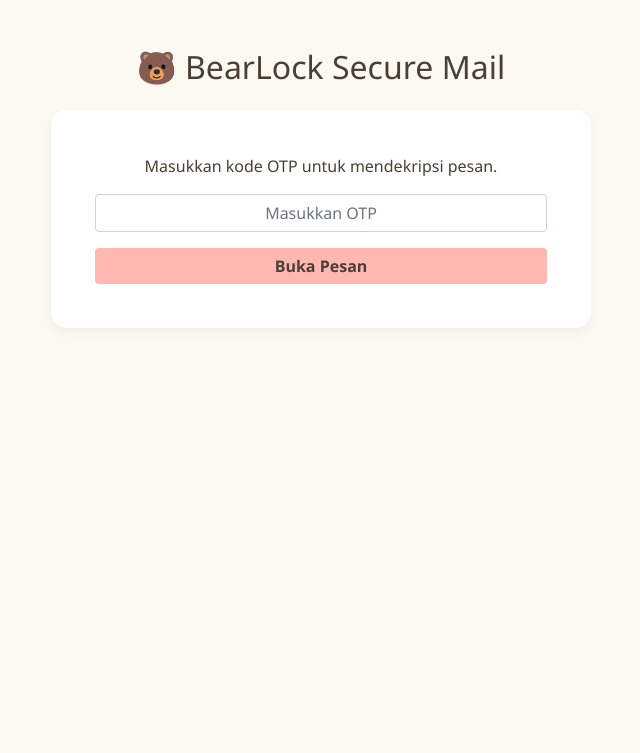
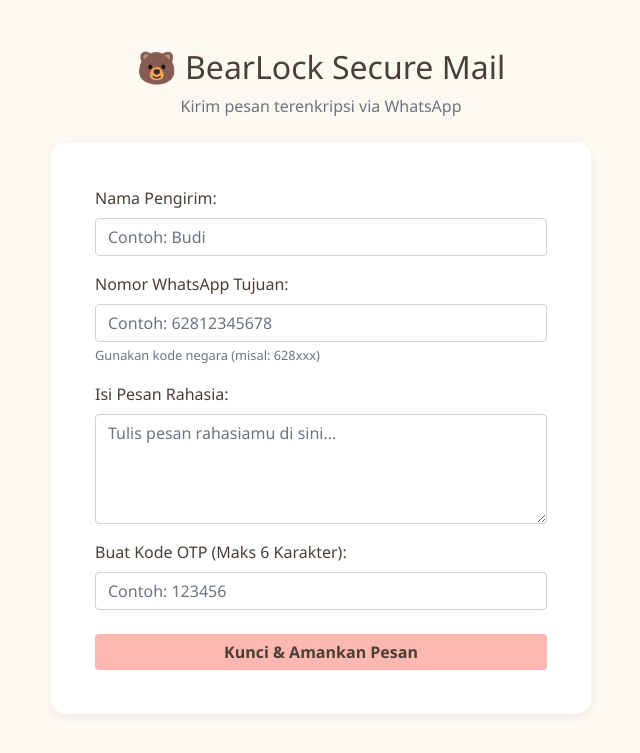
Before and after one commit to zoyyaza/project-kripto, a Flask app: page / in a window 1280 px wide. Shown: the top 753 px of the page, without its empty margins (319-959 px from the left). Run offline with Flask 3, Linux system fonts and the light colour scheme; some libraries are stand-ins or nearby versions.

Commit message:
fix: restore index.html form fields

```diff
--- a/templates/index.html
+++ b/templates/index.html
@@ -3,7 +3,7 @@
 <head>
     <meta charset="UTF-8">
     <meta name="viewport" content="width=device-width, initial-scale=1.0">
-    <title>BearLock - Gate</title>
+    <title>BearLock - Buat Pesan Rahasia</title>
     <link rel="stylesheet" href="https://stackpath.bootstrapcdn.com/bootstrap/4.5.2/css/bootstrap.min.css">
     <style>
         body { background-color: #fcf8f2; color: #4a3f35; font-family: 'Segoe UI', sans-serif; }
@@ -18,34 +18,43 @@
         <div class="col-md-6">
             <div class="text-center mb-4">
                 <h2>🐻 BearLock Secure Mail</h2>
+                <p class="text-muted">Kirim pesan terenkripsi via WhatsApp</p>
             </div>
             <div class="card p-4">
                 <div class="card-body">
 
-                    {% if success %}
+                    {% if whatsapp_url %}
                         <div class="alert alert-success text-center">
-                            <h4>🔓 OTP Benar</h4>
+                            🎉 <b>Pesan Rahasia Berhasil Dibuat!</b>
                         </div>
-                        <div class="mt-3">
-                            <label>Pesan Rahasia dari <b>{{ sender }}</b>:</label>
-                            <textarea class="form-control" rows="5" readonly>{{ plaintext }}</textarea>
+                        <div class="form-group mt-4">
+                            <label>Link Pesan Rahasia:</label>
+                            <input type="text" class="form-control" value="{{ share_url }}" readonly>
                         </div>
+                        <a href="{{ whatsapp_url }}" target="_blank" class="btn btn-success btn-block font-weight-bold mt-3" style="background-color: #25D366; border: none;">
+                            🟢 Kirim via WhatsApp
+                        </a>
+                        <a href="/" class="btn btn-outline-secondary btn-block btn-sm mt-3">Buat Pesan Baru</a>
                     {% else %}
                         <form method="POST">
-                            <p class="text-center">Masukkan kode OTP untuk mendekripsi pesan.</p>
-
-                            {% with messages = get_flashed_messages(with_categories=true) %}
-                                {% if messages %}
-                                    {% for category, message in messages %}
-                                        <div class="alert alert-danger">{{ message }}</div>
-                                    {% endfor %}
-                                {% endif %}
-                            {% endwith %}
-
                             <div class="form-group">
-                                <input type="text" name="otp" class="form-control text-center" placeholder="Masukkan OTP" required maxlength="6">
+                                <label>Nama Pengirim:</label>
+                                <input type="text" name="sender_name" class="form-control" placeholder="Contoh: Budi" required>
                             </div>
-                            <button type="submit" class="btn btn-primary btn-block">Buka Pesan</button>
+                            <div class="form-group">
+                                <label>Nomor WhatsApp Tujuan:</label>
+                                <input type="text" name="whatsapp_number" class="form-control" placeholder="Contoh: 62812345678" required>
+                                <small class="form-text text-muted">Gunakan kode negara (misal: 628xxx)</small>
+                            </div>
+                            <div class="form-group">
+                                <label>Isi Pesan Rahasia:</label>
+                                <textarea name="message" class="form-control" rows="4" placeholder="Tulis pesan rahasiamu di sini..." required></textarea>
+                            </div>
+                            <div class="form-group">
+                                <label>Buat Kode OTP (Maks 6 Karakter):</label>
+                                <input type="text" name="otp" class="form-control" placeholder="Contoh: 123456" maxlength="6" required>
+                            </div>
+                            <button type="submit" class="btn btn-primary btn-block mt-4">Kunci & Amankan Pesan</button>
                         </form>
                     {% endif %}
 
```
